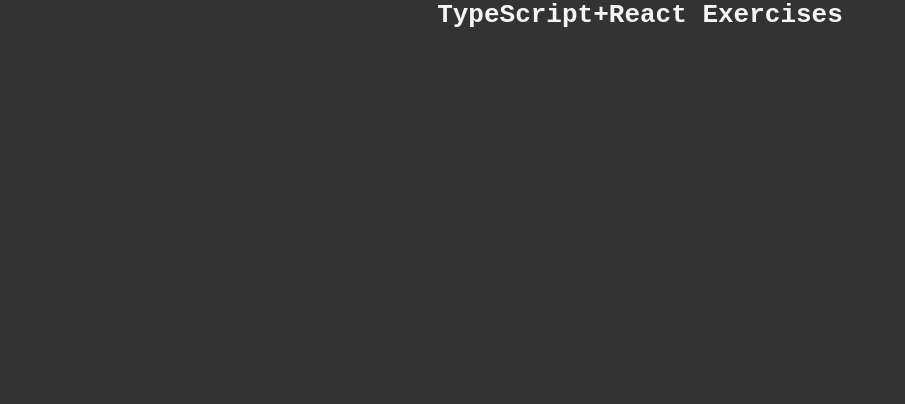
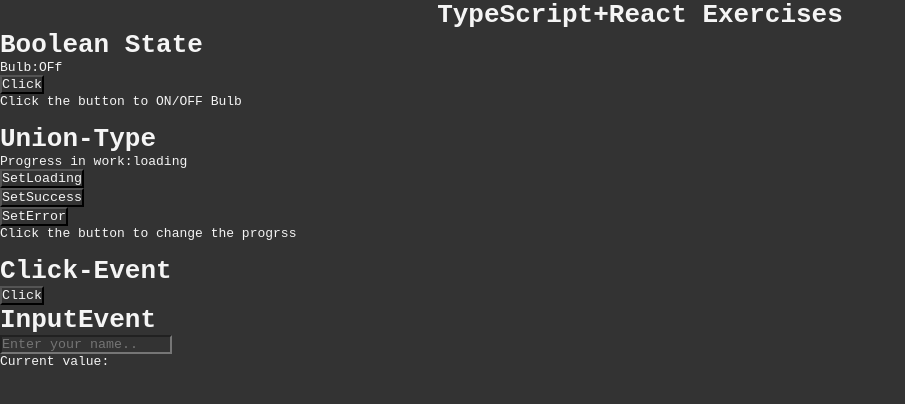
Before and after one commit to nikhildev-webapp/TypeScript-ReactExercises, a React (Vite) app: page / in a window 1280 px wide. Shown: the top 404 px of the page, without its empty margins (0-905 px from the left). Built offline with nearby package versions, Linux system fonts and the light colour scheme.

Commit message:
state types-typescript

```diff
--- a/src/App.tsx
+++ b/src/App.tsx
@@ -1,10 +1,17 @@
 import './App.css'
+import BooleanState from './components/BooleanState'
+import ClickEvent from './components/ClickEvent'
+import InputEvent from './components/InputEvent'
+import UnionType from './components/UnionType'
 
 function App() {
   return (
     <>
       <h1 style={{ textAlign: 'center' }}>TypeScript+React Exercises</h1>
-
+      <BooleanState /><br />
+      <UnionType /><br />
+      <ClickEvent /><br />
+      <InputEvent/>
     </>
   )
 }
--- /dev/null
+++ b/src/components/BooleanState.tsx
@@ -0,0 +1,18 @@
+import { useState } from "react"
+
+const BooleanState = () => {
+    const [state, setState] = useState<boolean>(false)
+    const ToggleButton = () => {
+        setState(prevState=>!prevState)
+    }
+  return (
+      <>
+          <h1>Boolean State</h1>
+          <p>Bulb:{state?"ON":"OFf"}</p>
+          <button onClick={ToggleButton}>Click</button>
+          <p>Click the button to ON/OFF Bulb</p>
+      </>
+  )
+}
+
+export default BooleanState
--- /dev/null
+++ b/src/components/ClickEvent.tsx
@@ -0,0 +1,18 @@
+import { useState } from "react"
+
+
+const ClickEvent = () => {
+    const [text, setText] = useState<boolean>(false)
+    const clickButton = () => {
+        setText(prevState=>!prevState)
+    }
+  return (
+      <>
+          <h1>Click-Event</h1>
+          <p>{text?'You click the button':''}</p>
+          <button onClick={clickButton}>Click</button>
+      </>
+  )
+}
+
+export default ClickEvent
--- /dev/null
+++ b/src/components/InputEvent.tsx
@@ -0,0 +1,17 @@
+import React, { useState } from 'react'
+
+const InputEvent = () => {
+    const [name, setName] = useState<string>('');
+    const handleChange = (event:React.ChangeEvent<HTMLInputElement>) => {
+        setName(event.target.value);
+    }
+  return (
+      <>
+          <h1>InputEvent</h1>
+          <input type="text"  value={name}placeholder='Enter your name..' onChange={handleChange} />
+          <p>Current value:{name}</p>
+      </>
+  )
+}
+
+export default InputEvent
--- /dev/null
+++ b/src/components/UnionType.tsx
@@ -0,0 +1,18 @@
+import  { useState } from 'react'
+type Status='loading'|'success'|'error'
+const UnionType = () => {
+    const[prog,setProg]=useState<Status>('loading')
+
+  return (
+      <>
+          <h1>Union-Type</h1>
+          <p>Progress in work:{prog}</p>
+          <button onClick={()=>setProg('loading')}>SetLoading</button><br />
+          <button onClick={()=>setProg('success')}>SetSuccess</button><br />
+          <button onClick={()=>setProg('error')}>SetError</button><br />
+          <p>Click the button to change the progrss </p>
+      </>
+  )
+}
+
+export default UnionType
```
